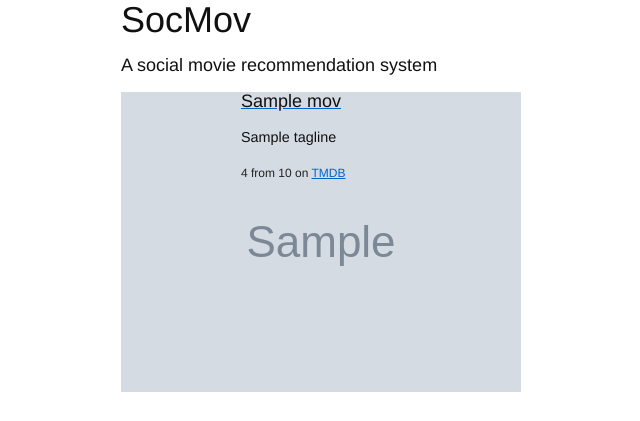
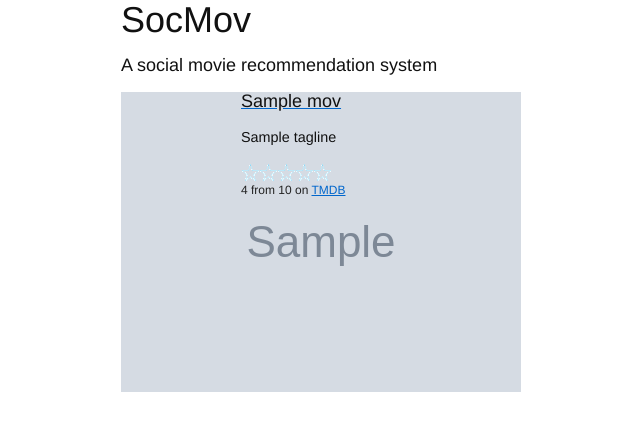
Before and after one commit to beifeizhou/socmov, a Django app: template fbcon/templates/index.html in a window 1280 px wide. Shown: the part 16-437 px from the top of the page, without its empty margins (44-684 px from the left). Run offline with Django 3.2, Linux system fonts and the light colour scheme; the template is opened without the code that fills it: most values are stand-ins (such as "Sample title", 1, 10 or a date in 2020); grey boxes marked "Sample" are stand-in pictures; parts of the project's set-up code (start-up, migrations or seed data) failed here and were passed over; some libraries are stand-ins or nearby versions.

Commit message:
Added stars for displaying rating on homepage

```diff
--- a/fbcon/models.py
+++ b/fbcon/models.py
@@ -90,6 +90,7 @@ class Movie(models.Model):
 	cast = models.TextField(null = True)
 	countries = models.TextField(null = True)
 	genres = models.TextField(null = True)
+	rating_percent = models.IntegerField(null = True)
 
 	def parse(current):
 		ret = MovieResult()
@@ -178,7 +179,8 @@ class Movie(models.Model):
 								studios = json.dumps(m['studios']),
 								cast = json.dumps(m['cast']),
 								keywords = json.dumps(m['keywords']),
-								genres = json.dumps(m['genres'])
+								genres = json.dumps(m['genres']),
+								rating_percent = int(m['rating'] * 10)
 							)
 
 				movie.save()
--- a/fbcon/templates/base.html
+++ b/fbcon/templates/base.html
@@ -9,6 +9,7 @@
 		<script src="/media/jquery.min.js"></script>
 		<script src="/media/jquery-ui.min.js"></script>
 		<link media="screen" rel="stylesheet" href="/media/colorbox.css" />
+		<link rel="stylesheet" href="/media/ratings.css" />
 		<script src = "/media/jquery.colorbox.js"></script>
 		<script>
 			$(document).ready(function(){
--- a/fbcon/templates/movie_compact.html
+++ b/fbcon/templates/movie_compact.html
@@ -10,6 +10,7 @@
 			<h3> {{ mov.name }} </h3>
 		</a>
 		<h4> {{ mov.tagline }} </h4>
+		<div class="classification"><div class="cover"></div<div class="progress" style="width: {{ mov.rating_percent }}%;"></div></div>
 		{{ mov.rating }} from {{ mov.votes }} on <a href="http://tmdb.org">TMDB</a>
 		{# <p> {{mov.overview}}</p> #}
 	</div>
--- a/fbcon/templates/movie_detail.html
+++ b/fbcon/templates/movie_detail.html
@@ -9,7 +9,7 @@
 	<h3> Covers </h3>
 	{% for v in posters %}
 		{% if forloop.first %}
-			<a href = "{{ v.url }}" rel = "covers" > <img src="{{ v.url }}" width = "400" height "500"/> </a>
+			<a href = "{{ v.url }}" rel = "covers" > <img src="{{ v.url }}" width = "200" height "300"/> </a>
 		{% else %}
 			<a href = "{{ v.url }}" rel = "covers"> </a>
 		{% endif %}
--- /dev/null
+++ b/media/ratings.css
@@ -0,0 +1,22 @@
+.classification {
+	position: relative;
+	width: 91px;
+	height: 17px;
+}
+.classification .cover {
+	position: absolute;
+	background: transparent url(stars_empty.png) top left no-repeat;
+	top: 0px;
+	left: 0px;
+	width: 91px;
+	height: 17px;
+	z-index: 101;
+}
+.classification .progress {
+	position: absolute;
+	background: transparent url(stars_full.png) top left no-repeat;
+	top: 0px;
+	left: 0px;
+	height: 17px;
+	z-index: 102;
+}
```
Also changed, not shown: media/stars_empty.png (added), media/stars_full.png (added).
